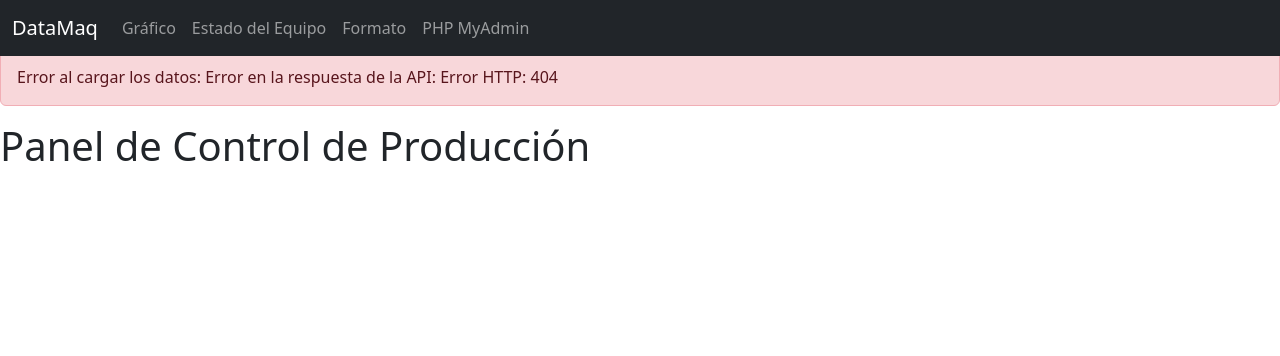
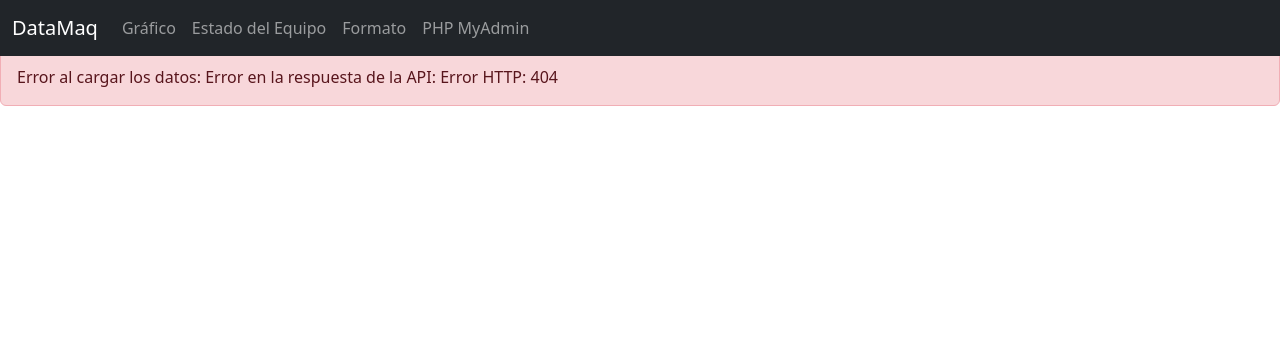
Before and after one commit to AgustinMadygraf/datamaq, a Python web app: template frontend/templates/main.html in a window 1280 px wide. Shown: the top 356 px of the page. Run offline with Jinja, Linux system fonts and the light colour scheme; the template is opened without the code that fills it, so the values that code supplies are empty.

Commit message:
Refactor: remove header section from header.html and update fetch path in main.html for dynamic loading

```diff
--- a/frontend/templates/header.html
+++ b/frontend/templates/header.html
@@ -1,9 +1,5 @@
 <link rel="shortcut icon" href="/DataMaq/frontend/img/favicon.ico" type="image/x-icon">
 <link rel="icon" href="/DataMaq/frontend/img/favicon.ico" type="image/x-icon">
-<header>
-    <h1>Panel de Control de Producción</h1>
-    <!-- Otros elementos de navegación o logo pueden agregarse aquí -->
-</header>
 <nav class="navbar navbar-expand-lg navbar-dark bg-dark fixed-top">
     <div class="container-fluid">
         <a class="navbar-brand" href="#">DataMaq</a>
--- a/frontend/templates/main.html
+++ b/frontend/templates/main.html
@@ -90,7 +90,7 @@
     <div id="header-container"></div>
     <script>
     // Cargar dinámicamente el header
-    fetch('header.html')
+    fetch('frontend/templates/header.html')
         .then(response => response.text())
         .then(html => {
             document.getElementById('header-container').innerHTML = html;
```
